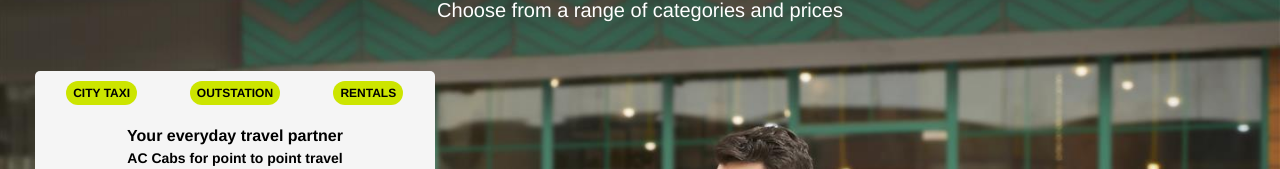
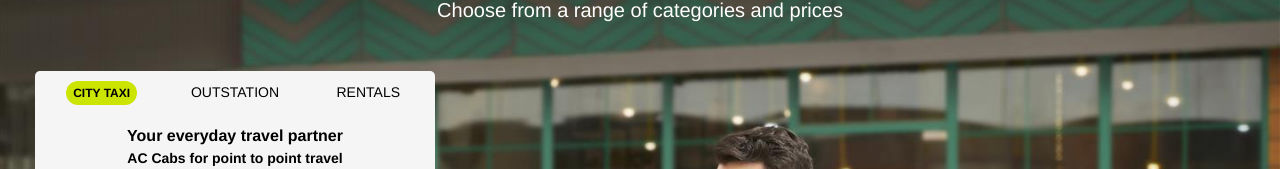
Before and after one commit to madhugogineni/olacabs, a React (Create React App) app: page / in a window 1280 px wide. Shown: the part 202-371 px from the top of the page. Built offline with nearby package versions, Linux system fonts and the light colour scheme.

Commit message:
made a few css changes

```diff
--- a/src/components/Bookingsection.js
+++ b/src/components/Bookingsection.js
@@ -42,9 +42,9 @@ class BookingSection extends React.Component {
                     <h1 className="bookingsection-heading2">Choose from a range of categories and prices</h1>
                     <div className="rental-form">
                         <div className="options">
-                            <div className="links"><a>CITY TAXI</a></div>
-                            <div className="links"><a>OUTSTATION</a></div>
-                            <div className="links"><a>RENTALS</a></div>
+                            <div className="links"><a className="mainlink">CITY TAXI</a></div>
+                            <div className="links"><a className="alink">OUTSTATION</a></div>
+                            <div className="links"><a className="alink">RENTALS</a></div>
                         </div>
                         <div className="option-result">
                             <div className="option-result-heading1">Your everyday travel partner</div>
--- a/src/css/Bookingsection.css
+++ b/src/css/Bookingsection.css
@@ -54,7 +54,7 @@
     vertical-align: middle;
 }
 
-.bookingsection .options .links a:first-child {
+.bookingsection .options .links .mainlink {
     color: black;
     text-decoration: none;
     background: #CCE500;
@@ -64,7 +64,7 @@
     padding: 5px 7px 5px 7px;
 }
 
-.bookingsection .options .links a {
+.bookingsection .options .links .alink {
     color: black;
     text-decoration: none;
     font-size: 14px;
```
